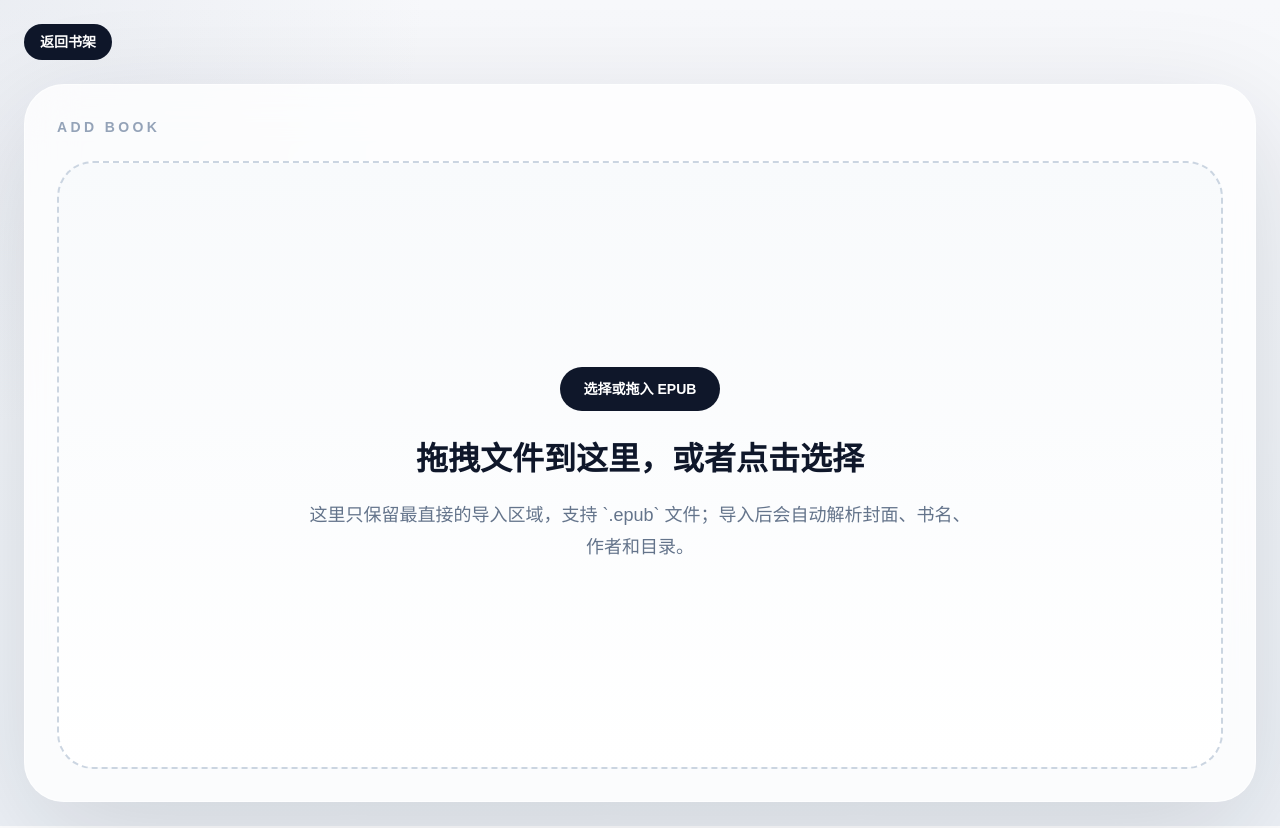
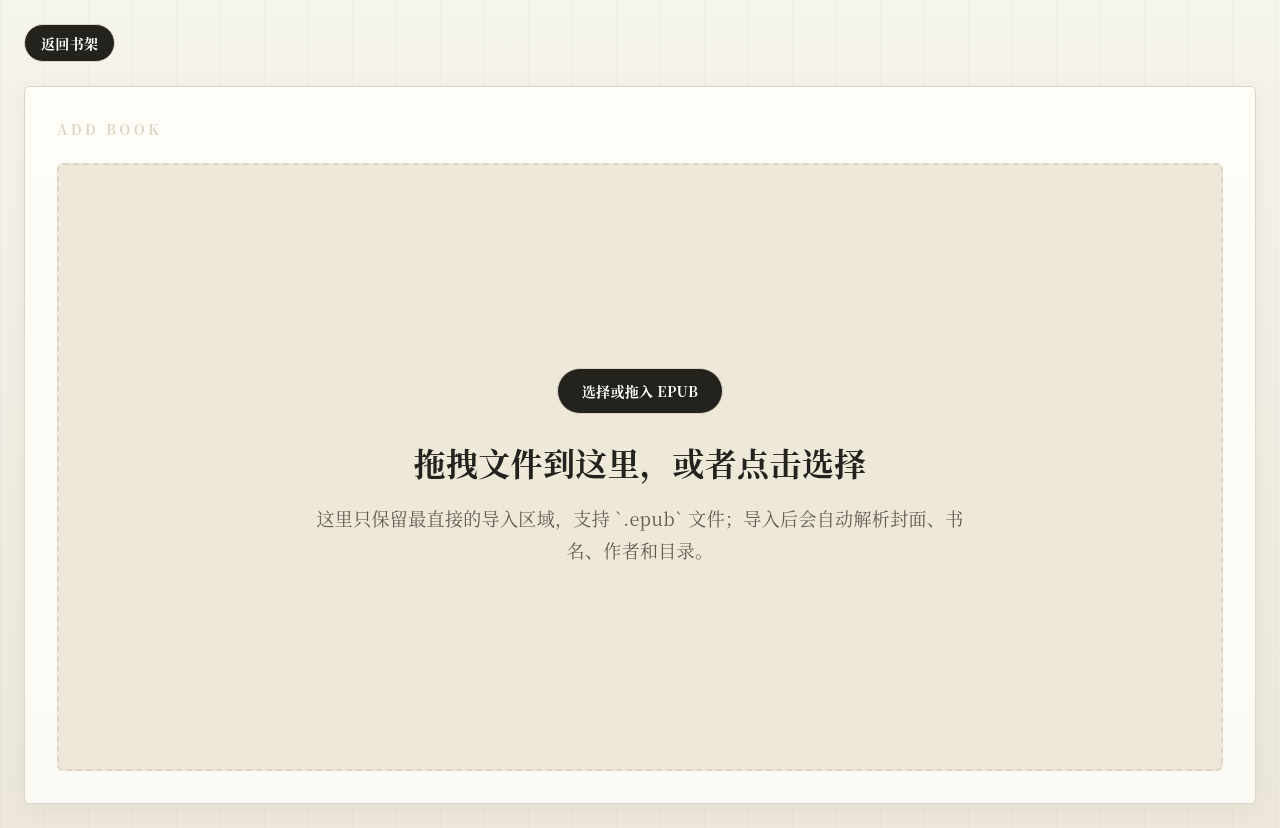
Before and after one commit to imzihuailin/kunde, a React (Vite) app: page /add in a window 1280 px wide. Built offline with nearby package versions, Linux system fonts and the light colour scheme.

Commit message:
Apply kami paper style — warm parchment, ink-blue accent, opaque reader overlays, silence reader debug logs

```diff
--- a/src/index.css
+++ b/src/index.css
@@ -1,32 +1,260 @@
+/* ==========================================
+   KAMI PAPER STYLE SYSTEM
+   ========================================== */
+:root {
+  /* Paper colors */
+  --paper: #f5f4ed;
+  --paper-deep: #ece7da;
+  --surface: #fbfaf4;
+  --surface-2: #eee8d9;
+
+  /* Ink colors */
+  --ink: #24221d;
+  --ink-blue: #1B365D;
+  --olive: #5f5b4f;
+  --line: #ddd6c6;
+  --tag: #E4ECF5;
+
+  /* Typography */
+  --serif: TsangerJinKai02, "Source Han Serif SC", "Songti SC", "Noto Serif CJK SC", Georgia, serif;
+  --sans: ui-sans-serif, -apple-system, BlinkMacSystemFont, "Segoe UI", sans-serif;
+  --mono: ui-monospace, "JetBrains Mono", "IBM Plex Mono", Menlo, monospace;
+
+  /* Shadows */
+  --warm-shadow: 0 4px 24px rgba(36, 34, 29, 0.05);
+  --paper-shadow: 0 8px 32px rgba(36, 34, 29, 0.06);
+
+  /* Radii */
+  --radius-sm: 4px;
+  --radius-md: 6px;
+  --radius-lg: 8px;
+  --radius-pill: 999px;
+}
+
 @tailwind base;
 @tailwind components;
 @tailwind utilities;
 
-:root {
-  color: #0f172a;
-  background:
-    radial-gradient(circle at top left, rgba(148, 163, 184, 0.12), transparent 28%),
-    linear-gradient(180deg, #f7f8fb 0%, #eef2f7 100%);
-  font-family: "Microsoft YaHei", "PingFang SC", sans-serif;
-}
-
+/* Base styles */
 html,
 body,
 #root {
   min-height: 100%;
+  color: var(--ink);
+  background:
+    linear-gradient(90deg, rgba(36, 34, 29, 0.028) 1px, transparent 1px) 0 0 / 44px 44px,
+    linear-gradient(180deg, var(--paper) 0%, var(--paper-deep) 100%);
+  font-family: var(--serif);
+  letter-spacing: 0.35px;
+  font-variant-numeric: tabular-nums;
 }
 
 body {
   margin: 0;
   min-height: 100vh;
+  font-style: normal;
+}
+
+body::before {
+  content: "";
+  position: fixed;
+  inset: 0;
+  pointer-events: none;
+  background: radial-gradient(circle at 18% 0%, rgba(27, 54, 93, 0.055), transparent 26%);
+  z-index: 0;
+}
+
+#root {
+  position: relative;
+  z-index: 1;
+}
+
+/* Typography overrides */
+* {
+  font-style: normal !important;
 }
 
 button,
 input,
 textarea {
-  font: inherit;
+  font-family: var(--serif) !important;
+  font-weight: 500 !important;
 }
 
+/* ==========================================
+   TAILWIND COLOR OVERRIDES
+   ========================================== */
+@layer utilities {
+  /* Slate text colors */
+  .text-slate-900 { color: var(--ink) !important; }
+  .text-slate-800 { color: var(--ink) !important; }
+  .text-slate-700 { color: var(--olive) !important; }
+  .text-slate-600 { color: var(--olive) !important; }
+  .text-slate-500 { color: var(--olive) !important; }
+  .text-slate-400 { color: var(--line) !important; }
+
+  /* Blue text to ink-blue */
+  .text-blue-600 { color: var(--ink-blue) !important; }
+  .text-blue-700 { color: var(--ink-blue) !important; }
+  .text-blue-500 { color: var(--ink-blue) !important; }
+
+  /* Background overrides */
+  .bg-white { background: var(--surface) !important; }
+  .bg-transparent { background: transparent !important; }
+  .bg-slate-900 { background: var(--ink) !important; }
+  .bg-slate-800 { background: var(--ink) !important; }
+  .bg-slate-50 { background: var(--surface-2) !important; }
+  .bg-blue-600 { background: var(--ink-blue) !important; }
+  .bg-blue-700 { background: var(--ink-blue) !important; }
+  .bg-blue-50 { background: var(--tag) !important; }
+
+  /* Border overrides */
+  .border-slate-200,
+  .border-slate-300,
+  .border-slate-400 {
+    border-color: var(--line) !important;
+  }
+
+  /* Shadow overrides */
+  .shadow-lg { box-shadow: var(--warm-shadow) !important; }
+
+  /* Blur overrides */
+  .backdrop-blur-xl,
+  .backdrop-blur {
+    backdrop-filter: none !important;
+    -webkit-backdrop-filter: none !important;
+  }
+
+  /* Gradient overrides */
+  .bg-gradient-to-b,
+  .from-slate-50,
+  .to-white {
+    background: linear-gradient(180deg, #fffdf7 0%, var(--surface) 100%) !important;
+  }
+
+}
+
+/* ==========================================
+   COMPONENT OVERRIDES
+   ========================================== */
+
+/* Header */
+header {
+  background: color-mix(in srgb, var(--paper) 92%, white) !important;
+  border-bottom: 1px solid var(--line) !important;
+}
+
+/* Button styles */
+.rounded-full.bg-slate-900,
+.rounded-full.bg-slate-800 {
+  border: 1px solid var(--line) !important;
+}
+
+.rounded-full.bg-blue-600 {
+  border: 1px solid var(--ink-blue) !important;
+}
+
+/* Book card */
+article button div.relative {
+  border: 1px solid var(--line) !important;
+  border-radius: var(--radius-md) !important;
+  background: linear-gradient(180deg, #fffdf7 0%, var(--surface) 100%) !important;
+  box-shadow: var(--warm-shadow) !important;
+}
+
+article button:hover div.relative {
+  transform: translateY(-1px) !important;
+  box-shadow: var(--paper-shadow) !important;
+}
+
+/* Star button filled */
+button.rounded-full.border-amber-300 {
+  border-color: var(--line) !important;
+  background: var(--tag) !important;
+  color: var(--ink-blue) !important;
+}
+
+/* Star and trash buttons */
+button.rounded-full[class*="border-white"],
+button.rounded-full.border-white {
+  border-color: var(--line) !important;
+  background: var(--surface) !important;
+  color: var(--olive) !important;
+}
+
+button.rounded-full[class*="border-white"]:hover,
+button.rounded-full.border-white:hover {
+  background: var(--surface-2) !important;
+}
+
+/* Add book page section */
+section.rounded-\[2\.5rem\] {
+  border: 1px solid var(--line) !important;
+  border-radius: var(--radius-md) !important;
+  background: linear-gradient(180deg, #fffdf7 0%, var(--surface) 100%) !important;
+  box-shadow: var(--warm-shadow) !important;
+}
+
+/* Drop zone */
+button.rounded-\[2\.25rem\].border-2.border-dashed {
+  border-radius: var(--radius-md) !important;
+  background: var(--surface-2) !important;
+}
+
+button.rounded-\[2\.25rem\].border-blue-500 {
+  border-color: var(--ink-blue) !important;
+  background: var(--tag) !important;
+}
+
+/* Dialog */
+.fixed[class*="bg-slate-900"] {
+  background: var(--ink) !important;
+}
+
+.rounded-\[1\.5rem\][class*="bg-white"] {
+  background: var(--surface) !important;
+  border: 1px solid var(--line) !important;
+}
+
+/* Remove backdrop from dialogs with slash classes */
+[class*="bg-slate-900"],
+[class*="bg-white"] {
+  backdrop-filter: none !important;
+  -webkit-backdrop-filter: none !important;
+}
+
+/* ==========================================
+   BRAND ELEMENTS
+   ========================================== */
+
+/* Footer kicker - the big "Kunde" at bottom */
+.brand-kicker {
+  color: var(--ink);
+  font-family: var(--serif);
+  font-size: clamp(56px, 12vw, 132px);
+  font-weight: 500;
+  line-height: 0.9;
+  letter-spacing: -0.02em;
+}
+
+/* Brand badge for header */
+.brand-badge {
+  display: inline-flex;
+  align-items: center;
+  gap: 8px;
+  padding: 4px 12px;
+  border: 1px solid var(--ink-blue);
+  background: var(--tag);
+  color: var(--ink-blue);
+  font-family: var(--sans);
+  font-size: 11px;
+  font-weight: 500;
+  letter-spacing: 0.18em;
+  text-transform: uppercase;
+  border-radius: var(--radius-pill);
+}
+
+/* Reader content */
 .reader-content {
   width: 100%;
   min-height: 100%;
@@ -35,3 +263,13 @@ textarea {
 .reader-content * {
   box-sizing: border-box;
 }
+
+/* Don't override reader iframe background - use original background images */
+.reader-content iframe {
+  background: transparent !important;
+}
+
+/* Responsive adjustments */
+@media (max-width: 768px) {
+  /* Mobile styles here */
+}
--- a/src/pages/ReaderPage.tsx
+++ b/src/pages/ReaderPage.tsx
@@ -45,19 +45,8 @@ interface ReaderDebugEntry {
   createdAt: number
 }
 
-function emitReaderDebugEntry(level: 'info' | 'warn', message: string, payload?: Record<string, unknown>) {
-  if (!import.meta.env.DEV || typeof window === 'undefined') return
-
-  window.dispatchEvent(
-    new CustomEvent<ReaderDebugEntry>(READER_DEBUG_EVENT, {
-      detail: {
-        level,
-        message,
-        payload,
-        createdAt: Date.now(),
-      },
-    }),
-  )
+function emitReaderDebugEntry(_level: 'info' | 'warn', _message: string, _payload?: Record<string, unknown>) {
+  // silenced
 }
 
 function clearWindowTimer(timerRef: MutableRefObject<number | null>) {
@@ -84,48 +73,20 @@ function persistCurrentReadingProgress(
   })
 }
 
-function logReaderPhaseTiming(label: string, startedAt: number) {
-  if (!import.meta.env.DEV) return
-
-  const duration = Math.round(performance.now() - startedAt)
-  console.info(`[ReaderPage] ${label}: ${duration}ms`)
-  emitReaderDebugEntry('info', `${label}: ${duration}ms`)
+function logReaderPhaseTiming(_label: string, _startedAt: number) {
+  // silenced
 }
 
-function logReaderDebug(label: string, payload?: Record<string, unknown>) {
-  if (!import.meta.env.DEV) return
-
-  if (payload) {
-    console.info(`[ReaderPage] ${label}`, payload)
-    emitReaderDebugEntry('info', label, payload)
-    return
-  }
-
-  console.info(`[ReaderPage] ${label}`)
-  emitReaderDebugEntry('info', label)
+function logReaderDebug(_label: string, _payload?: Record<string, unknown>) {
+  // silenced
 }
 
-function logReaderWarn(label: string, payload?: Record<string, unknown>) {
-  if (!import.meta.env.DEV) return
-
-  if (payload) {
-    console.warn(`[ReaderPage] ${label}`, payload)
-    emitReaderDebugEntry('warn', label, payload)
-    return
-  }
-
-  console.warn(`[ReaderPage] ${label}`)
-  emitReaderDebugEntry('warn', label)
+function logReaderWarn(_label: string, _payload?: Record<string, unknown>) {
+  // silenced
 }
 
-async function logReaderCheckpoint(label: string, payload?: Record<string, unknown>) {
-  logReaderDebug(label, payload)
-
-  if (!import.meta.env.DEV) return
-
-  await new Promise<void>((resolve) => {
-    window.setTimeout(resolve, 0)
-  })
+async function logReaderCheckpoint(_label: string, _payload?: Record<string, unknown>) {
+  // silenced
 }
 
 function normalizeReaderError(error: unknown, fallbackMessage: string) {
```
Also changed, not shown: src/utils/readerBackgrounds.ts (+12 -12 lines).
